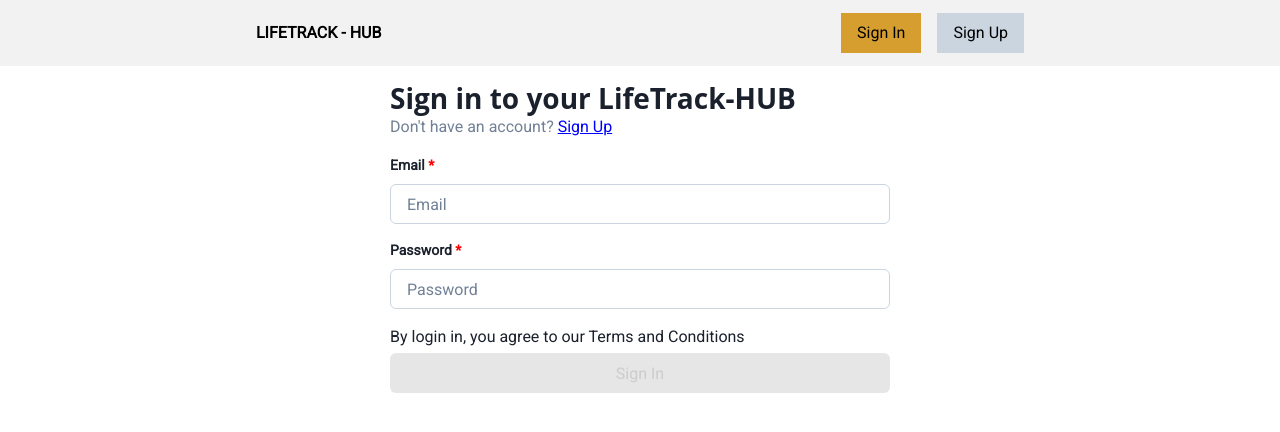
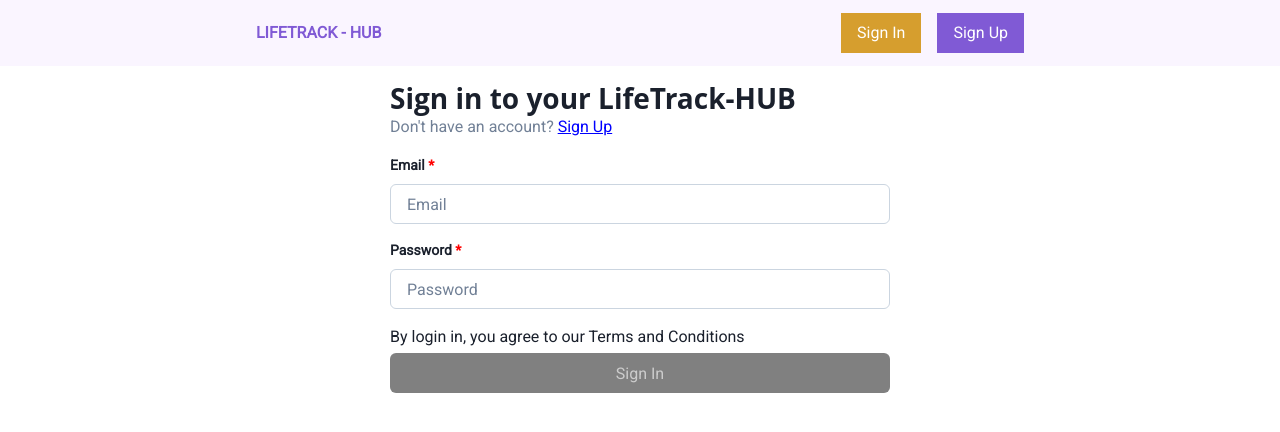
Before and after one commit to NYN31/life-track-hub, a React (Vite) app in the folder lifetrackhub-fe/: page /auth/sign-in in a window 1280 px wide. Shown: the top 432 px of the page. Built offline with nearby package versions, Linux system fonts and the light colour scheme.

Commit message:
color-customise: add two colors appearance
- 1. remove default gray/white and cyan colors
- 2. add orange and green color
- 3. make purple as a default app color

```diff
--- a/lifetrackhub-fe/src/components/setting/Appearance.tsx
+++ b/lifetrackhub-fe/src/components/setting/Appearance.tsx
@@ -11,15 +11,15 @@ import { useEffect, useState } from 'react';
 import {
   APP_COLOR_KEY,
   BLUE,
-  CYAN,
+  GREEN,
+  ORANGE,
   PINK,
-  DEFAULT,
   PURPLE,
 } from '../../constants/extend-theme/colors';
 
 const Appearance = () => {
   const [value, setValue] = useState(
-    localStorage.getItem(APP_COLOR_KEY) || DEFAULT
+    localStorage.getItem(APP_COLOR_KEY) || PURPLE
   );
 
   const handleAppColor = () => {
@@ -42,8 +42,8 @@ const Appearance = () => {
 
       <RadioGroup onChange={setValue} value={value}>
         <Stack direction={['column', 'column', 'row']}>
-          <Radio size="lg" colorScheme="gray" value={DEFAULT}>
-            Default
+          <Radio size="lg" colorScheme="purple" value={PURPLE}>
+            Purple
           </Radio>
           <Radio size="lg" colorScheme="pink" value={PINK}>
             Pink
@@ -51,11 +51,11 @@ const Appearance = () => {
           <Radio size="lg" colorScheme="blue" value={BLUE}>
             Blue
           </Radio>
-          <Radio size="lg" colorScheme="cyan" value={CYAN}>
-            Cyan
+          <Radio size="lg" colorScheme="orange" value={ORANGE}>
+            Orange
           </Radio>
-          <Radio size="lg" colorScheme="purple" value={PURPLE}>
-            Purple
+          <Radio size="lg" colorScheme="green" value={GREEN}>
+            Green
           </Radio>
         </Stack>
       </RadioGroup>
--- /dev/null
+++ b/lifetrackhub-fe/src/constants/extend-theme/color-files/green.ts
@@ -0,0 +1,39 @@
+export const greenColor = {
+  danger: '#F56565',
+  primary: '#F2F2F2',
+  body: '#FFFFFF',
+  icon: '#38A169', // 500
+  link: 'blue',
+  alert: '#FED7D7',
+  btn: {
+    bg: '#38A169', // 500
+    text: '#fff',
+    bg_disable: 'gray',
+    text_disable: '#cccccc',
+  },
+  avatar: {
+    bg: '#38A169', // 500
+    text: '#FFFFFF',
+  },
+  gray: {
+    default: '#CBD5E0',
+    hover: 'gray',
+  },
+  sidebar: {
+    bg: '#ffffff',
+    text: '#000000',
+    hover_bg: '#C6F6D5', // 100
+    hover_text: '#000',
+  },
+  navbar: {
+    bg: '#F0FFF4', // 50
+    text: '#000',
+  },
+  menu: {
+    bg: '#CBD5E0',
+    list_bg: '#FFF',
+    list_border: '#CBD5E0',
+    list_text: '#171923',
+    list_hover: '#C6F6D5', // 100
+  },
+};
--- /dev/null
+++ b/lifetrackhub-fe/src/constants/extend-theme/color-files/orange.ts
@@ -0,0 +1,39 @@
+export const orangeColor = {
+  danger: '#F56565',
+  primary: '#F2F2F2',
+  body: '#FFFFFF',
+  icon: '#DD6B20', // 500
+  link: 'blue',
+  alert: '#FED7D7',
+  btn: {
+    bg: '#DD6B20', // 500
+    text: '#fff',
+    bg_disable: 'gray',
+    text_disable: '#cccccc',
+  },
+  avatar: {
+    bg: '#DD6B20', // 500
+    text: '#FFFFFF',
+  },
+  gray: {
+    default: '#CBD5E0',
+    hover: 'gray',
+  },
+  sidebar: {
+    bg: '#ffffff',
+    text: '#000000',
+    hover_bg: '#FEEBC8', // 100
+    hover_text: '#000',
+  },
+  navbar: {
+    bg: '#FFFAF0', // 50
+    text: '#000',
+  },
+  menu: {
+    bg: '#CBD5E0',
+    list_bg: '#FFF',
+    list_border: '#CBD5E0',
+    list_text: '#171923',
+    list_hover: '#FEEBC8', // 100
+  },
+};
--- a/lifetrackhub-fe/src/constants/extend-theme/colors.ts
+++ b/lifetrackhub-fe/src/constants/extend-theme/colors.ts
@@ -1,25 +1,25 @@
 import { blueColor } from './color-files/blue';
+import { greenColor } from './color-files/green';
+import { orangeColor } from './color-files/orange';
 import { pinkColor } from './color-files/pink';
-import { whiteColor } from './color-files/default';
-import { cyanColor } from './color-files/cyan';
 import { purpleColor } from './color-files/purple';
 
-export const DEFAULT = 'default';
 export const PINK = 'pink';
 export const BLUE = 'blue';
-export const CYAN = 'cyan';
 export const PURPLE = 'purple';
+export const ORANGE = 'orange';
+export const GREEN = 'green';
 
 export const APP_COLOR_KEY = 'appColor';
 
 export const colors = () => {
-  const appColor = localStorage.getItem(APP_COLOR_KEY) || DEFAULT;
+  const appColor = localStorage.getItem(APP_COLOR_KEY) || PURPLE;
   localStorage.setItem(APP_COLOR_KEY, appColor);
 
-  if (appColor === DEFAULT) return whiteColor;
-  else if (appColor === PINK) return pinkColor;
+  if (appColor === PINK) return pinkColor;
   else if (appColor === BLUE) return blueColor;
-  else if (appColor === CYAN) return cyanColor;
   else if (appColor === PURPLE) return purpleColor;
-  else return whiteColor;
+  else if (appColor === ORANGE) return orangeColor;
+  else if (appColor === GREEN) return greenColor;
+  else return purpleColor;
 };
```
